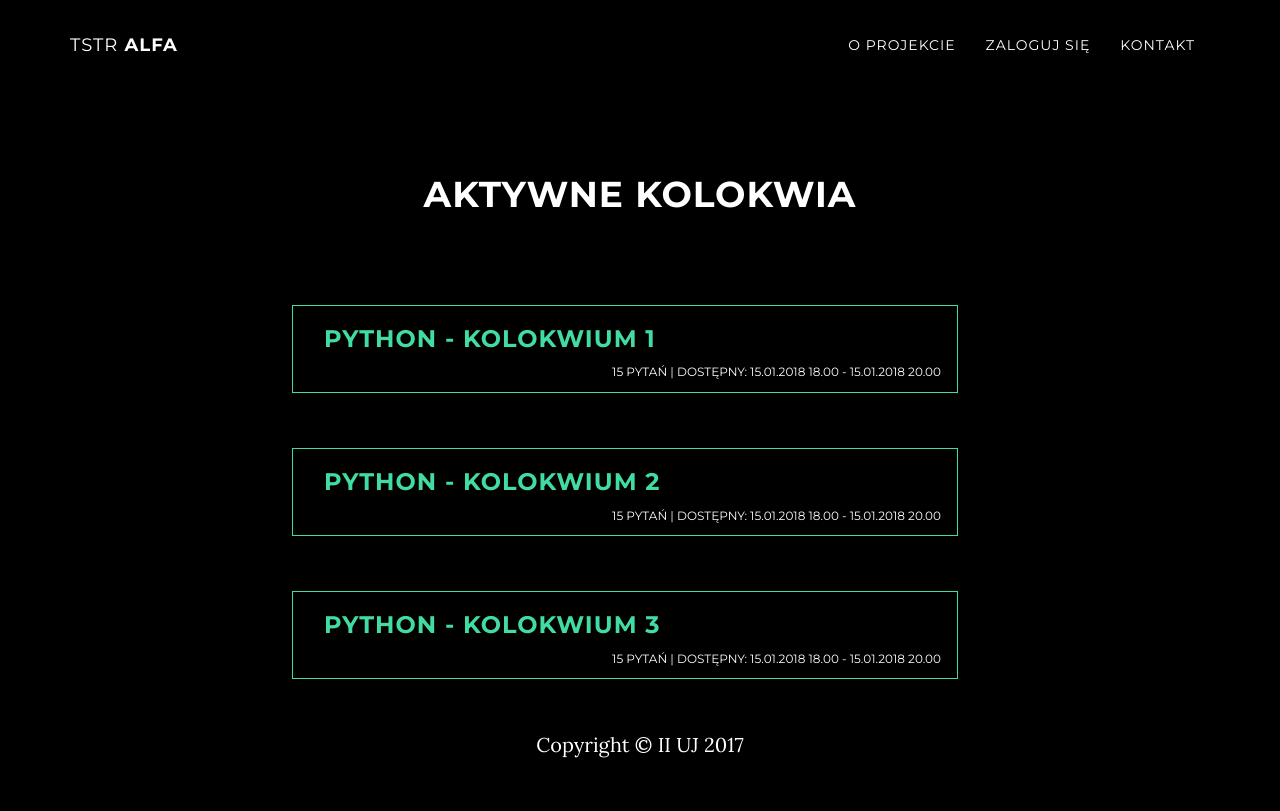
After one commit to HawkeApache/TSTR, a Django app: page /tests in a window 1280 px wide. The commit adds this page. Run offline with Django 3.2, Linux system fonts and the light colour scheme; some libraries are stand-ins or nearby versions.

Commit message:
first styling (without connection to db)

```diff
--- a/tstr/tstr_app/static/css/grayscale.css
+++ b/tstr/tstr_app/static/css/grayscale.css
@@ -236,7 +236,8 @@ a:focus {
 }
 @media (min-width: 767px) {
   .content-section {
-    padding-top: 220px;
+    padding-top: 175px;
+      min-height: 650px;
   }
   .download-section {
     padding: 30px 0;
@@ -361,3 +362,27 @@ body {
 .menu-option  h2 {
   margin: auto;
 }
+
+.test-description {
+    font-size: 12px;
+    color: white;
+    margin-bottom: 0;
+    text-align: right;
+}
+
+.test-name h3 {
+    margin-top: 10px;
+    text-align: left;
+    padding-left: 15px;
+    margin-bottom: 10px;
+}
+
+.test-option {
+    width: 60%;
+    margin-top: 5%;
+    margin-bottom: 0;
+}
+
+.test-option:hover {
+    color: black;
+}
--- a/tstr/tstr_app/templates/home/menu.html
+++ b/tstr/tstr_app/templates/home/menu.html
@@ -14,7 +14,7 @@
         </div>
         <div class="row" id="menu-options">
             <div class="col-lg-4">
-                <a href="" class="btn btn-default btn-lg menu-option">
+                <a href="tests" class="btn btn-default btn-lg menu-option">
                     <span class="network-name">
                         <h2>Rozwiąż <br> kolokwium</h2>
                     </span>
--- /dev/null
+++ b/tstr/tstr_app/templates/home/tests.html
@@ -0,0 +1,40 @@
+{% extends "base.html" %}
+{% load staticfiles %}
+
+{% block header %}
+{% endblock %}
+{% block content %}
+
+    <!-- Menu Section -->
+    <section id="menu" class="container content-section text-center">
+        <div class="row">
+            <div class="col-md-8 col-md-offset-2">
+                <h1 class="brand-heading">Aktywne kolokwia</h1>
+            </div>
+        </div>
+        <div class="row col-lg-12" id="test-options">
+            <a href="" class="btn btn-default btn-lg test-option">
+                    <span class="test-name">
+                        <h3>Python - kolokwium 1</h3>
+                    </span>
+                <p class="test-description">15 pytań | Dostępny: 15.01.2018 18.00 - 15.01.2018 20.00</p>
+            </a>
+        </div>
+        <div class="row col-lg-12" id="test-options">
+            <a href="" class="btn btn-default btn-lg test-option">
+                    <span class="test-name">
+                        <h3>Python - kolokwium 2</h3>
+                    </span>
+                <p class="test-description">15 pytań | Dostępny: 15.01.2018 18.00 - 15.01.2018 20.00</p>
+            </a>
+        </div>
+        <div class="row col-lg-12" id="test-options">
+            <a href="" class="btn btn-default btn-lg test-option">
+                    <span class="test-name">
+                        <h3>Python - kolokwium 3</h3>
+                    </span>
+                <p class="test-description">15 pytań | Dostępny: 15.01.2018 18.00 - 15.01.2018 20.00</p>
+            </a>
+        </div>
+    </section>
+{% endblock %}
--- a/tstr/tstr_app/views.py
+++ b/tstr/tstr_app/views.py
@@ -24,3 +24,7 @@ def question(request, question_id):
 
 def menu(request):
     return render(request, "home/menu.html", {})
+
+
+def tests(request):
+    return render(request, "home/tests.html", {})
--- a/tstr/urls.py
+++ b/tstr/urls.py
@@ -19,6 +19,7 @@ from tstr.tstr_app import views
 
 urlpatterns = [
     url(r'^$', views.index, name='landing_page'),
+    url(r'^tests', views.tests, name='tests'),
     url(r'^questions', views.questions, name='questions'),
     url(r'^question/(?P<question_id>\d+)', views.question, name='question'),
     url(r'menu', views.menu, name='menu'),
```
